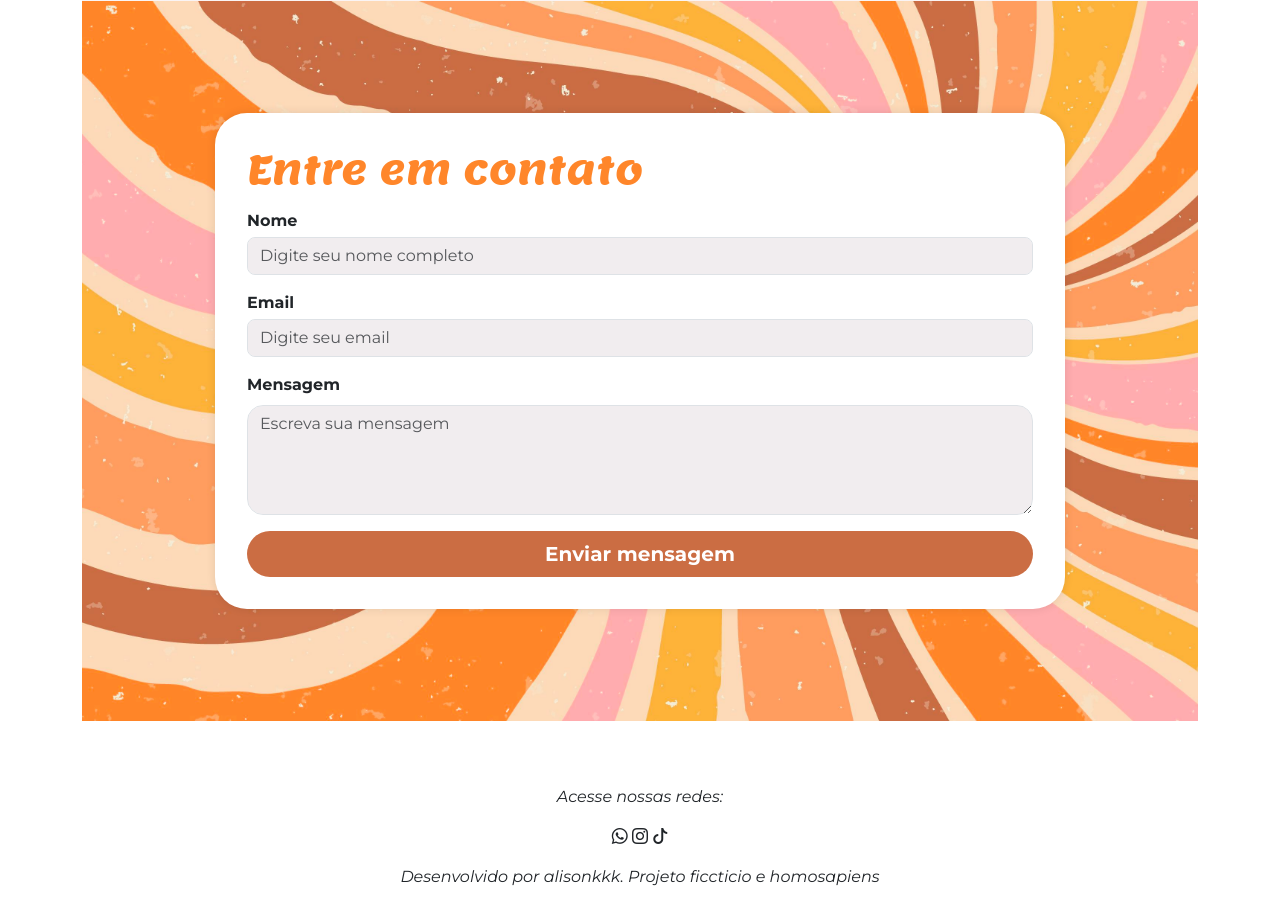
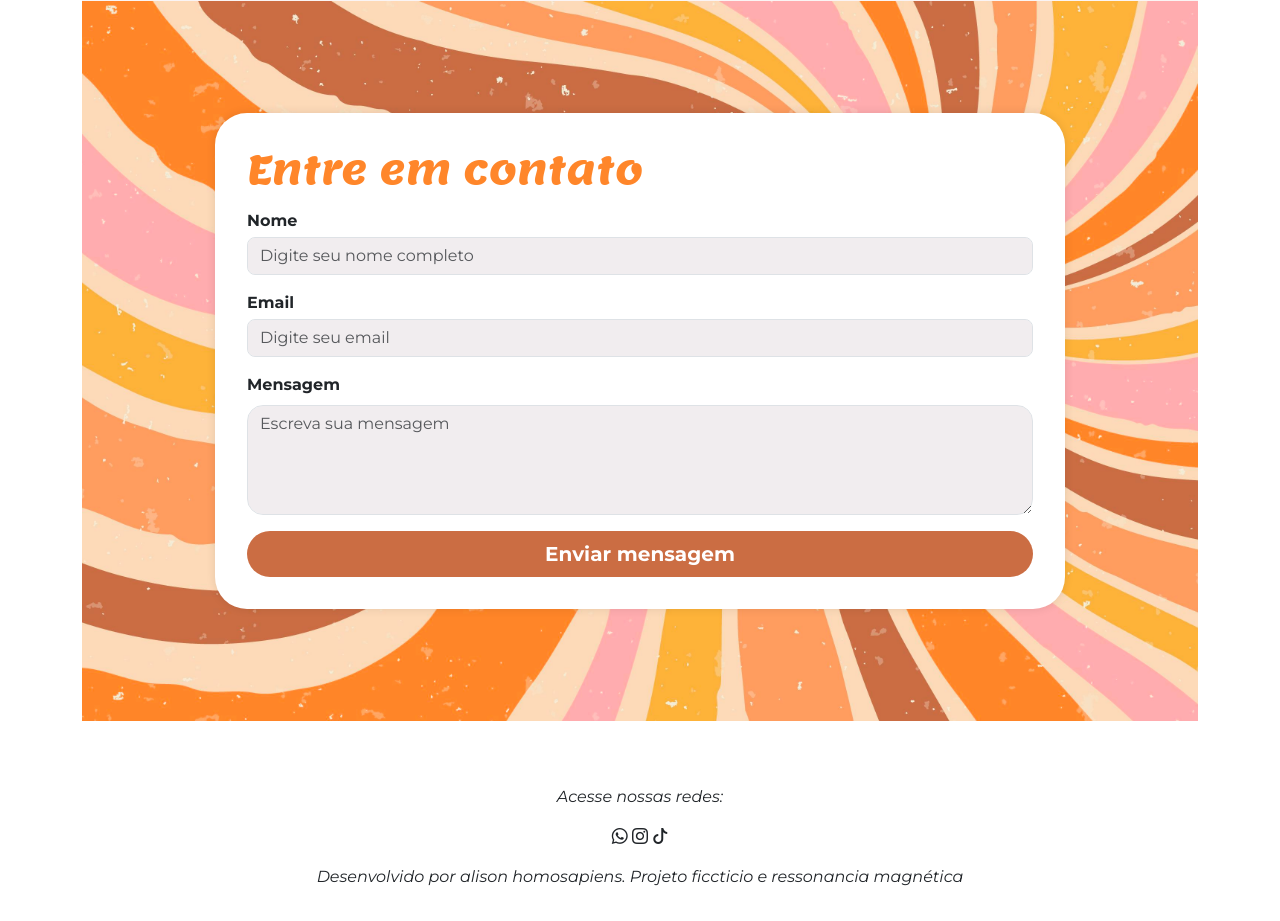
Before and after one commit to alisoncr7suiii/projetoooooooooooooooooooooo22, a plain HTML site: page sitedoprojetoooooooo22/index.html in a window 1280 px wide. Shown: the part 2260-3181 px from the top of the page. Drawn offline with nearby package versions, Linux system fonts and the light colour scheme.

Commit message:
Update index.html

```diff
--- a/sitedoprojetoooooooo22/index.html
+++ b/sitedoprojetoooooooo22/index.html
@@ -127,7 +127,7 @@
         <i class="bi bi-whatsapp"></i>
         <i class="bi bi-instagram"></i>
         <i class="bi bi-tiktok"></i>
-        <p class="mt-3">Desenvolvido por alisonkkk. Projeto ficcticio e homosapiens</p>
+        <p class="mt-3">Desenvolvido por alison homosapiens. Projeto ficcticio e ressonancia magnética</p>
     </footer>
     <script src="https://cdnjs.cloudflare.com/ajax/libs/scrollReveal.js/4.0.9/scrollreveal.js"></script>
     <script src="script.js"></script>
```
